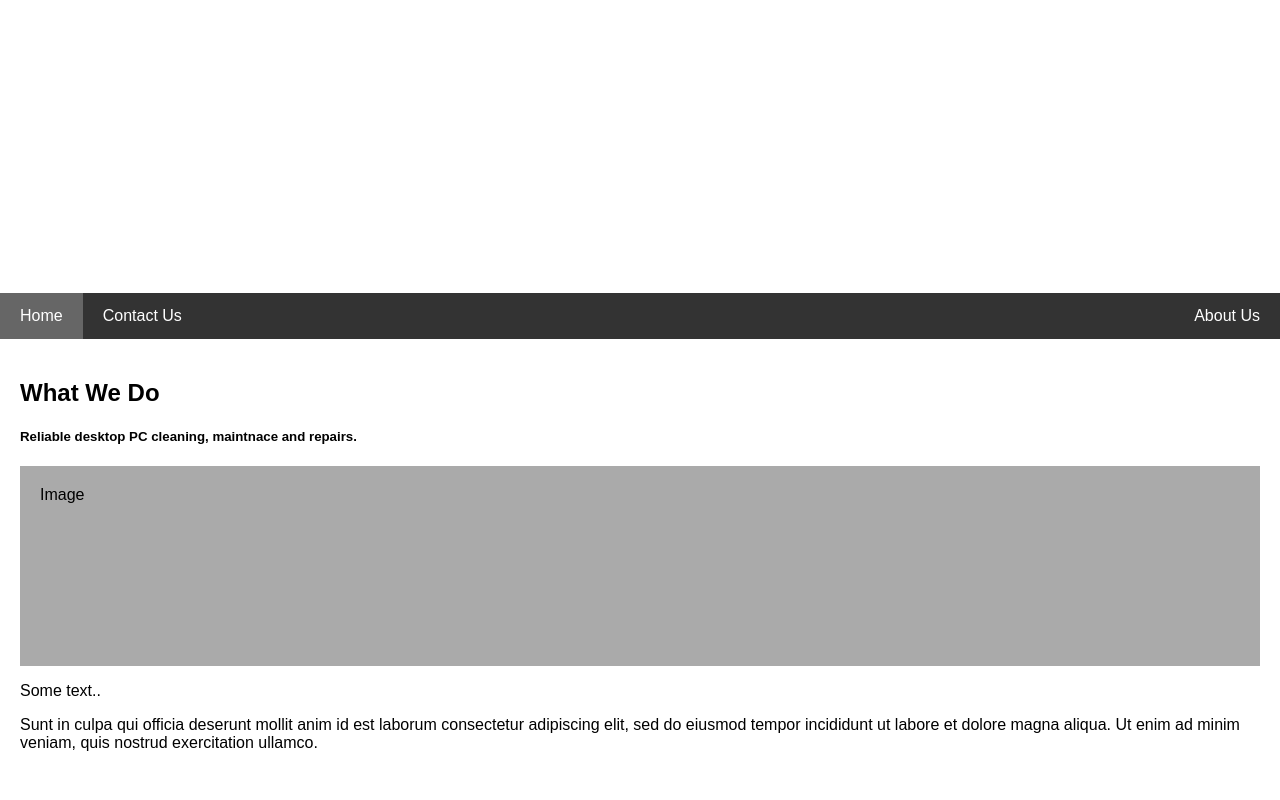
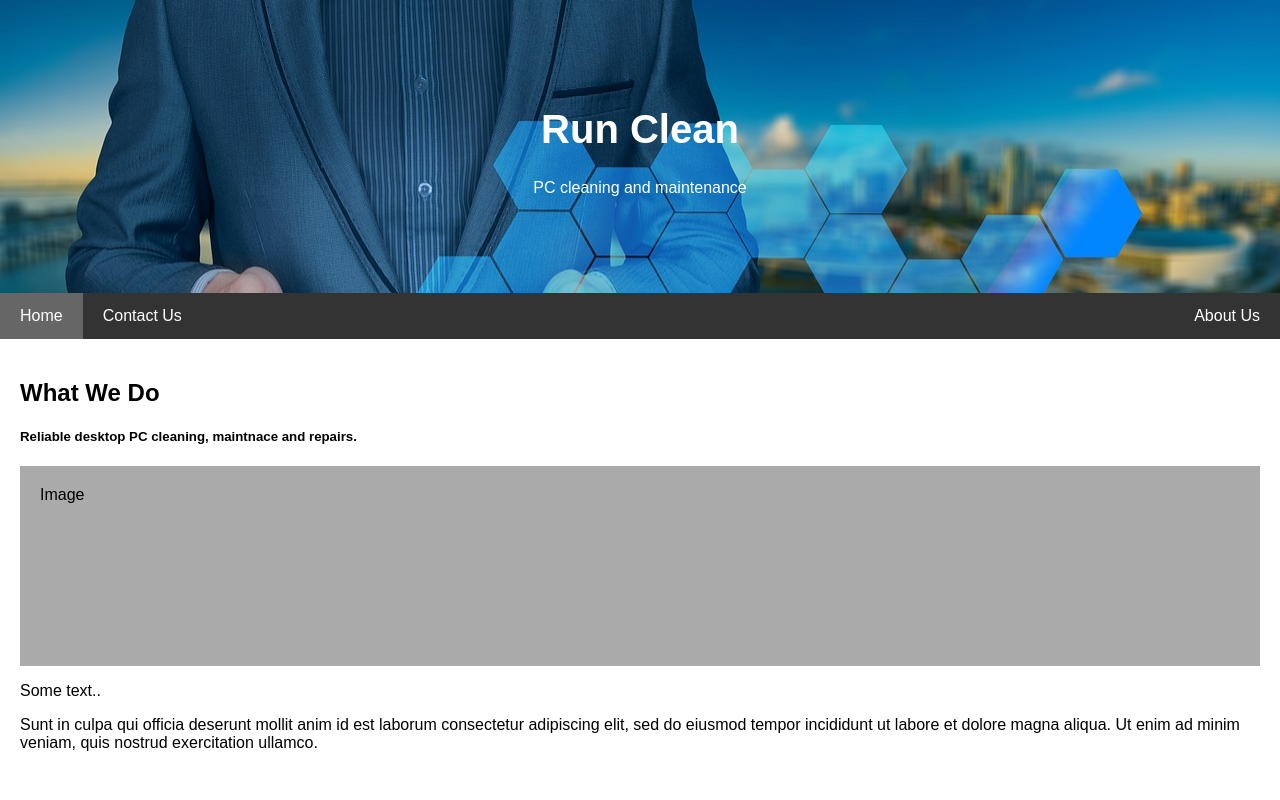
Before and after one commit to MichaelGW/MichaelGW.github.io, a plain HTML site: page index.html in a window 1280 px wide. Shown: the top 800 px of the page. Drawn offline with Linux system fonts and the light colour scheme.

Commit message:
Update index.html

```diff
--- a/index.html
+++ b/index.html
@@ -20,8 +20,11 @@ body {
 .header {
   padding: 80px;
   text-align: center;
-  background-image: src="background.jpg";
   color: white;
+  background-image: url('background.jpg');
+  background-repeat: no-repeat;
+  background-attachment: fixed;
+  background-size: cover;
 }
 
 /* Increase the font size of the heading */
```
